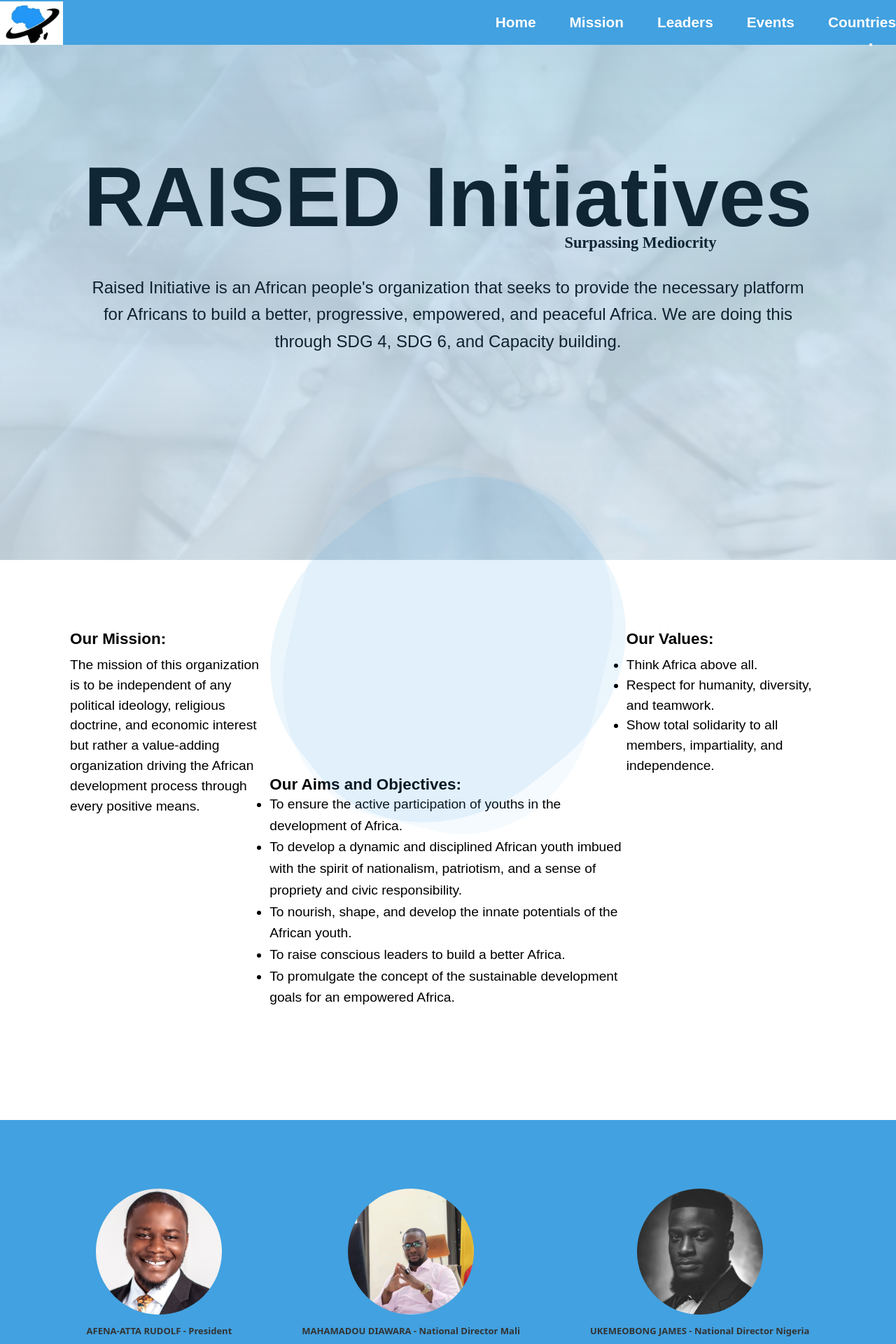
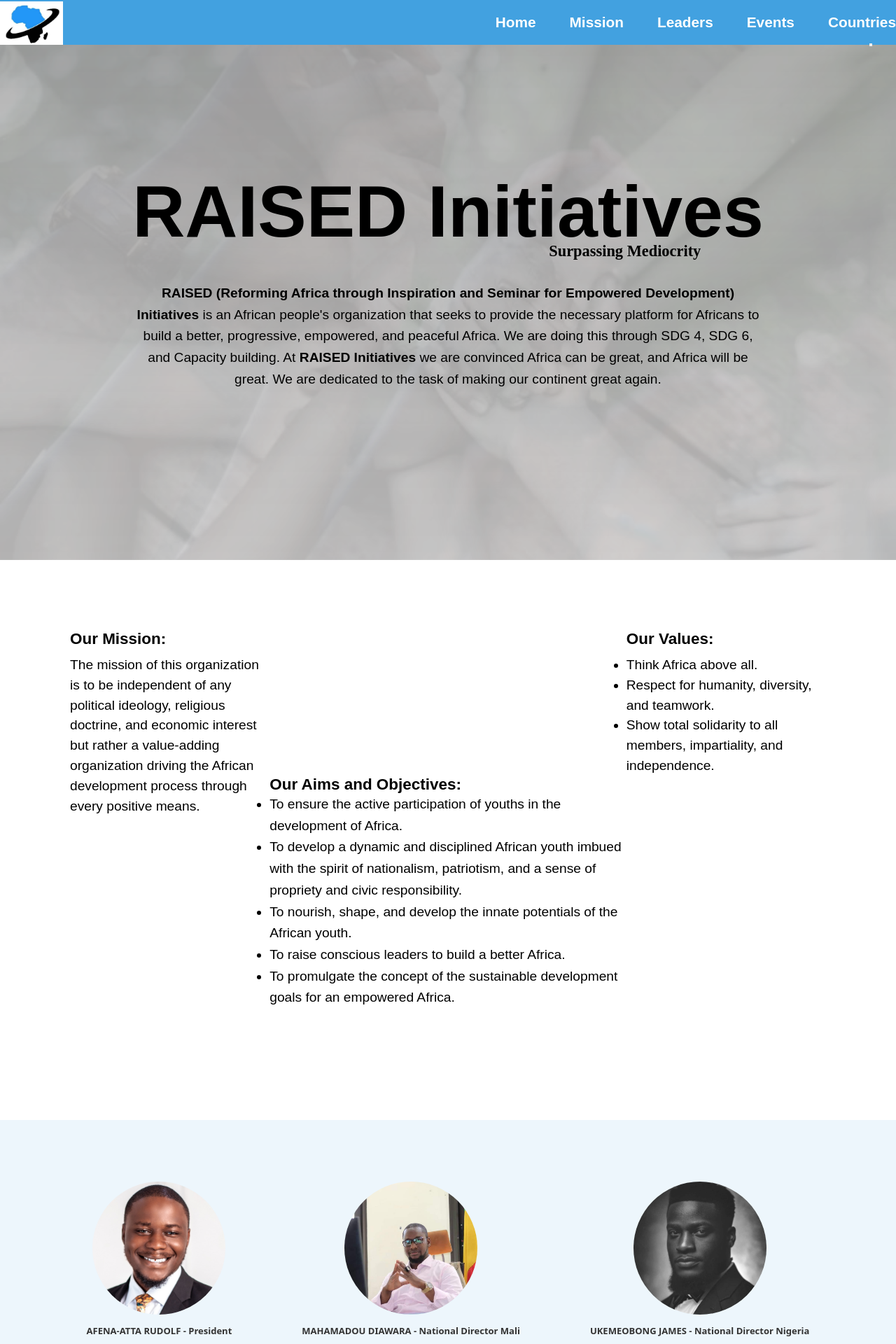
Before and after one commit to Iydeejames/Raised-Initiative-website, a React (Create React App) app: page / in a window 1280 px wide. Shown: the top 1920 px of the page at 70% size. Built offline with nearby package versions, Linux system fonts and the light colour scheme.

Commit message:
app.css and hero.js

```diff
--- a/src/App.css
+++ b/src/App.css
@@ -188,7 +188,7 @@
   left: 0;
   width: 100%;
   height: 100%;
-  background: linear-gradient(rgba(66, 161, 224, 0.281), rgba(66, 161, 224, 0.144));
+  background: linear-gradient(rgba(0, 0, 0, 0.281), rgba(0, 0, 0, 0.144));
   z-index: 2;
 }
 
@@ -201,7 +201,7 @@
 }
 
 .slide.active {
-  opacity: 0.19;
+  opacity: 0.2;
 }
 
 .hero-image {
@@ -211,7 +211,7 @@
 }
 
 .hero-content {
-  font-size: 2rem;
+  font-size: 2.5rem;
   position: absolute;
   top: 45%;
   left: 50%;
@@ -224,7 +224,8 @@
 
 
 .hero-text h1 {
-  font-size: 7.5rem;
+  font-size: 6.5rem;
+  margin-top: 5rem;
   font-family: Arial, Helvetica, sans-serif;
   margin-bottom: -1px;
   width: max-content;
@@ -232,7 +233,7 @@
 
 .hero-text p {
   margin-top: 2rem;
-  font-size: 1.5rem;
+  font-size: 1.2rem;
   line-height: 1.6;
 }
 
@@ -246,14 +247,13 @@
 
 
 
-/* Banner Section */
+/* Banner Section
 .floating-bg {
   width: 40vw;
   height: 35vw;
   background-color: rgba(66, 161, 224, 0.103);
   position: absolute;
   top: 55vw;
-  /* left: calc(50% - 75vw); */
   border-radius: 45%;
   animation: rotate 25s infinite;
 }
@@ -278,7 +278,7 @@
   100% {
     transform: rotate(360deg);
   }
-}
+} */
 
 .banner-section {
   width: 100%;
@@ -325,7 +325,7 @@
 .leaders-section {
   width: 100%;
   height: 90vh;
-  background-color: rgb(66, 161, 224);
+  background-color: rgba(66, 161, 224, 0.096);
  /* clip-path: polygon(
     50% 0%,
     81% 5%,
@@ -355,8 +355,8 @@
 }
 
 .leader-image {
-  width: 180px;
-  height: 180px;
+  width: 190px;
+  height: 190px;
   object-fit: cover;
   border-radius: 50%;
 }
--- a/src/components/Hero.js
+++ b/src/components/Hero.js
@@ -37,7 +37,8 @@
             <h1>RAISED Initiatives</h1>
             <h5>Surpassing Mediocrity</h5>
             <p>
-              Raised Initiative is an African people's organization that seeks to provide the necessary platform for Africans to build a better, progressive, empowered, and peaceful Africa. We are doing this through SDG 4, SDG 6, and Capacity building.
+            <b>RAISED (Reforming Africa through Inspiration and Seminar for Empowered Development) Initiatives</b> is an African people's organization that seeks to provide the necessary platform for Africans to build a better, progressive, empowered, and peaceful Africa. We are doing this through SDG 4, SDG 6, and Capacity building.
+              At <b>RAISED Initiatives</b> we are convinced Africa can be great, and Africa will be great. We are dedicated to the task of making our continent great again.
             </p>
           </div>
         </div>
```
